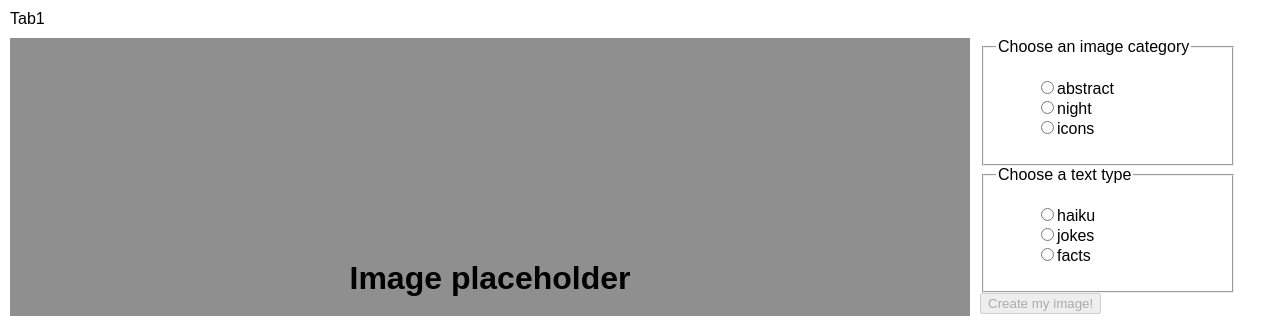
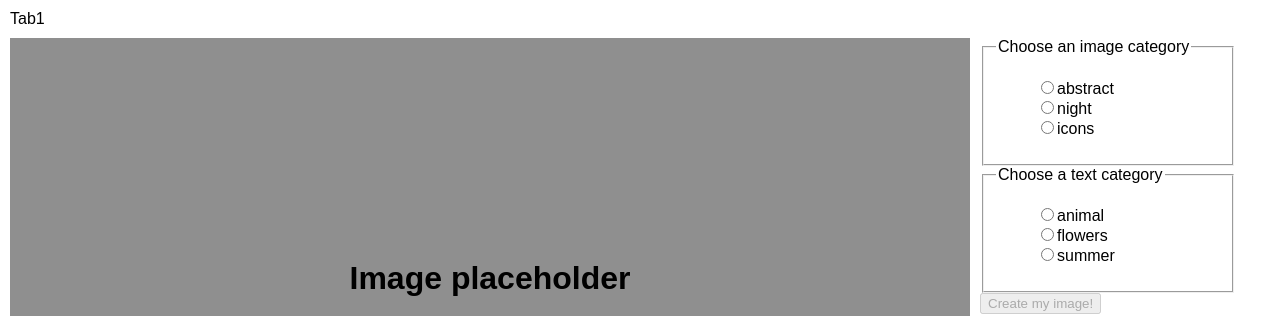
Before and after one commit to IT2810/it2810-webutvikling-h18-prosjekt-2-gruppe--51, a React (Create React App) app in the folder proj2/: page / in a window 1280 px wide. Shown: the top 316 px of the page. Built offline with nearby package versions, Linux system fonts and the light colour scheme.

Commit message:
Placeholder text fetches new texts

```diff
--- a/proj2/src/App.js
+++ b/proj2/src/App.js
@@ -18,7 +18,7 @@ class App extends Component {
     const print = Object.values(results);
     const prant = Object.keys(results)
     alert("you have selected: " + prant + " : " + print);
-    axios.get("assets/text/facts/1.json")
+    axios.get(this.randomMedia({folder: "text", format: ".json"}, [results["text"]]))
       .then(res => {
         console.log(res);
         this.setState({ text: res.data });
@@ -56,8 +56,8 @@ class App extends Component {
           },
           {
             groupName: "text",
-            legend: "Choose a text type",
-            options: ["haiku", "jokes", "facts"]
+            legend: "Choose a text category",
+            options: ["animal", "flowers", "summer"]
           }]} onSubmit={this.generateMedia} buttonText="Create my image!" />
         </div>
       </div>
```
